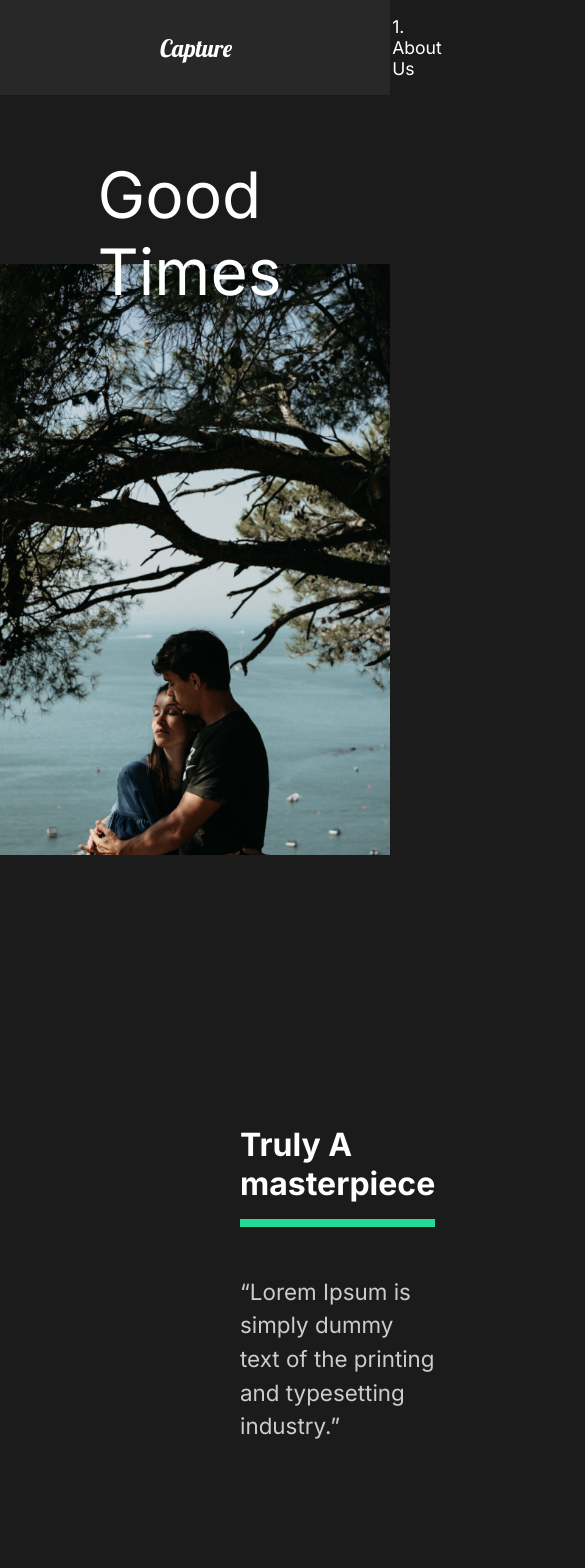
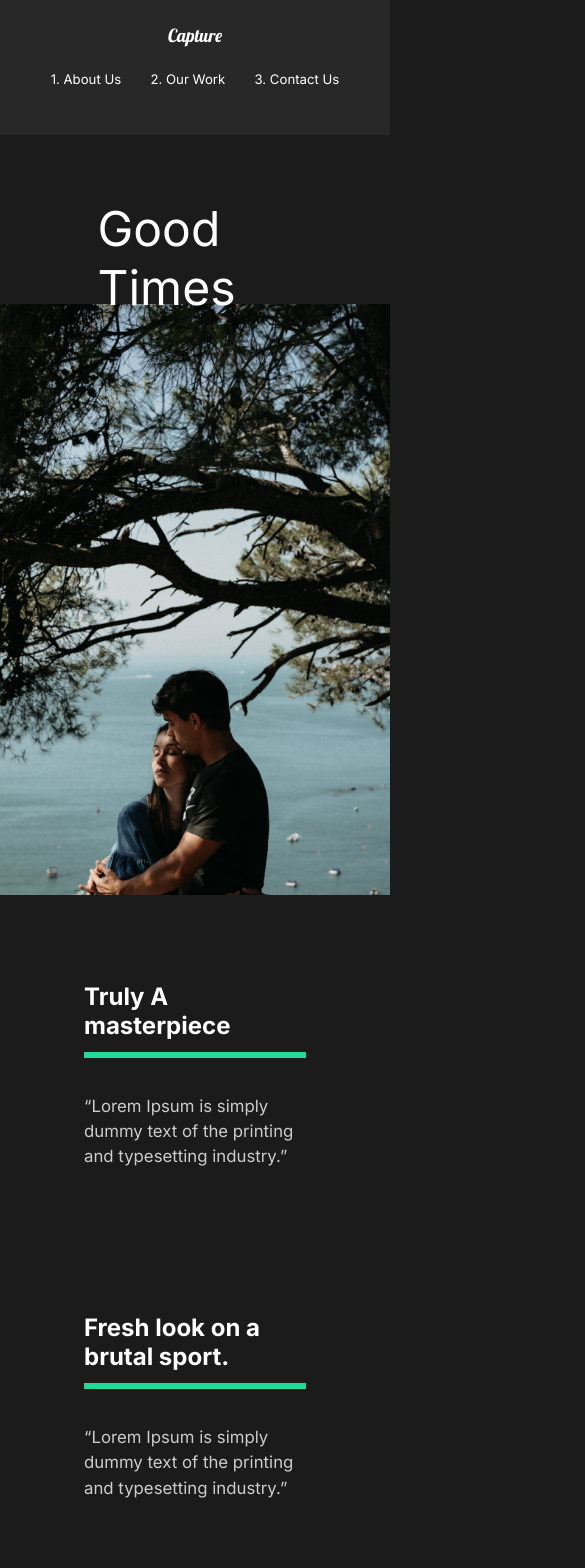
Before and after one commit to angellerina/capture, a React (Create React App) app: page /work/good-times in a window 390 px wide. Shown: the top 1568 px of the page, 585 px wide, since content can reach past the window. Built offline with nearby package versions, Linux system fonts and the light colour scheme.

Commit message:
mobile friendly

```diff
--- a/src/App.js
+++ b/src/App.js
@@ -10,12 +10,14 @@
 import { Switch, Route, useLocation } from "react-router-dom";
 // Animation
 import { AnimatePresence } from "framer-motion";
+import ScrollTop from "./components/ScrollTop";
 
 function App() {
   const location = useLocation();
   return (
     <div className="App">
       <GlobalStyle />
+      <ScrollTop />
       <Nav />
       <AnimatePresence exitBeforeEnter>
         <Switch location={location} key={location.pathname}>
--- a/src/animation.js
+++ b/src/animation.js
@@ -1,7 +1,7 @@
 export const pageAnimation = {
   hidden: {
     opacity: 0,
-    y: 300,
+    y: -300,
   },
   show: {
     opacity: 1,
--- a/src/components/GlobalStyle.js
+++ b/src/components/GlobalStyle.js
@@ -9,6 +9,13 @@
 body {
     background: #1b1b1b;
     font-family: 'Inter', sans-serif;
+    overflow-x: hidden;
+}
+html{
+    @media (max-width: 1700px){
+        font-size: 75%;
+    }
+
 }
 button{
     font-family: 'Inter', sans-serif;
--- a/src/components/Nav.js
+++ b/src/components/Nav.js
@@ -32,6 +32,9 @@
   align-items: center;
   padding: 1rem 10rem;
   background: #282828;
+  position: sticky;
+  top: 0;
+  z-index: 10;
   a {
     color: #fff;
     text-decoration: none;
@@ -49,6 +52,22 @@
     padding-left: 10rem;
     position: relative;
   }
+  @media (max-width: 1300px) {
+    flex-direction: column;
+    padding: 2rem 1rem;
+    #logo {
+      display: inline-block;
+      margin: 1rem;
+    }
+    ul {
+      padding: 2rem;
+      justify-content: space-around;
+      width: 100%;
+      li {
+        padding: 0;
+      }
+    }
+  }
 `;
 
 export default Nav;
--- /dev/null
+++ b/src/components/ScrollTop.js
@@ -0,0 +1,15 @@
+import { useEffect } from "react";
+import { useLocation } from "react-router-dom";
+
+const ScrollTop = () => {
+  const { pathname } = useLocation();
+  useEffect(() => {
+    window.scroll({
+      top: 0,
+      left: 0,
+    });
+  }, [pathname]);
+  return null;
+};
+
+export default ScrollTop;
--- a/src/components/ServicesSection.js
+++ b/src/components/ServicesSection.js
@@ -76,6 +76,9 @@
 const Cards = styled.div`
   display: flex;
   flex-wrap: wrap;
+  @media (max-width: 1300px) {
+    justify-content: center;
+  }
 `;
 
 const Card = styled.div`
--- a/src/pages/MovieDetail.js
+++ b/src/pages/MovieDetail.js
@@ -55,7 +55,6 @@
 const Details = styled(motion.div)`
   color: white;
 `;
-
 const HeadLine = styled.div`
   min-height: 90vh;
   padding-top: 20vh;
@@ -72,16 +71,18 @@
     object-fit: cover;
   }
 `;
-
 const Awards = styled.div`
   min-height: 80vh;
   display: flex;
   margin: 5rem 10rem;
   align-items: center;
   justify-content: space-around;
+  @media (max-width: 1500px) {
+    display: block;
+    margin: 2rem 2rem;
+  }
 `;
-
-const StyledAward = styled.div`
+const AwardStyle = styled.div`
   padding: 5rem;
   h3 {
     font-size: 2rem;
@@ -96,7 +97,6 @@
     padding: 2rem 0rem;
   }
 `;
-
 const ImageDisplay = styled.div`
   min-height: 50vh;
   img {
@@ -109,11 +109,11 @@
 //Award Component
 const Award = ({ title, description }) => {
   return (
-    <StyledAward>
+    <AwardStyle>
       <h3>{title}</h3>
       <div className="line"></div>
       <p>{description}</p>
-    </StyledAward>
+    </AwardStyle>
   );
 };
 
--- a/src/styles.js
+++ b/src/styles.js
@@ -9,6 +9,11 @@
   justify-content: space-between;
   padding: 5rem 10rem;
   color: white;
+  @media (max-width: 1300px) {
+    display: block;
+    padding: 2rem 2rem;
+    text-align: center;
+  }
 `;
 
 export const Description = styled.div`
@@ -17,6 +22,12 @@
   z-index: 2;
   h2 {
     font-weight: lighter;
+  }
+  @media (max-width: 1300px) {
+    padding: 0;
+    button {
+      margin: 2rem 0rem 5rem 0rem;
+    }
   }
 `;
 
```
